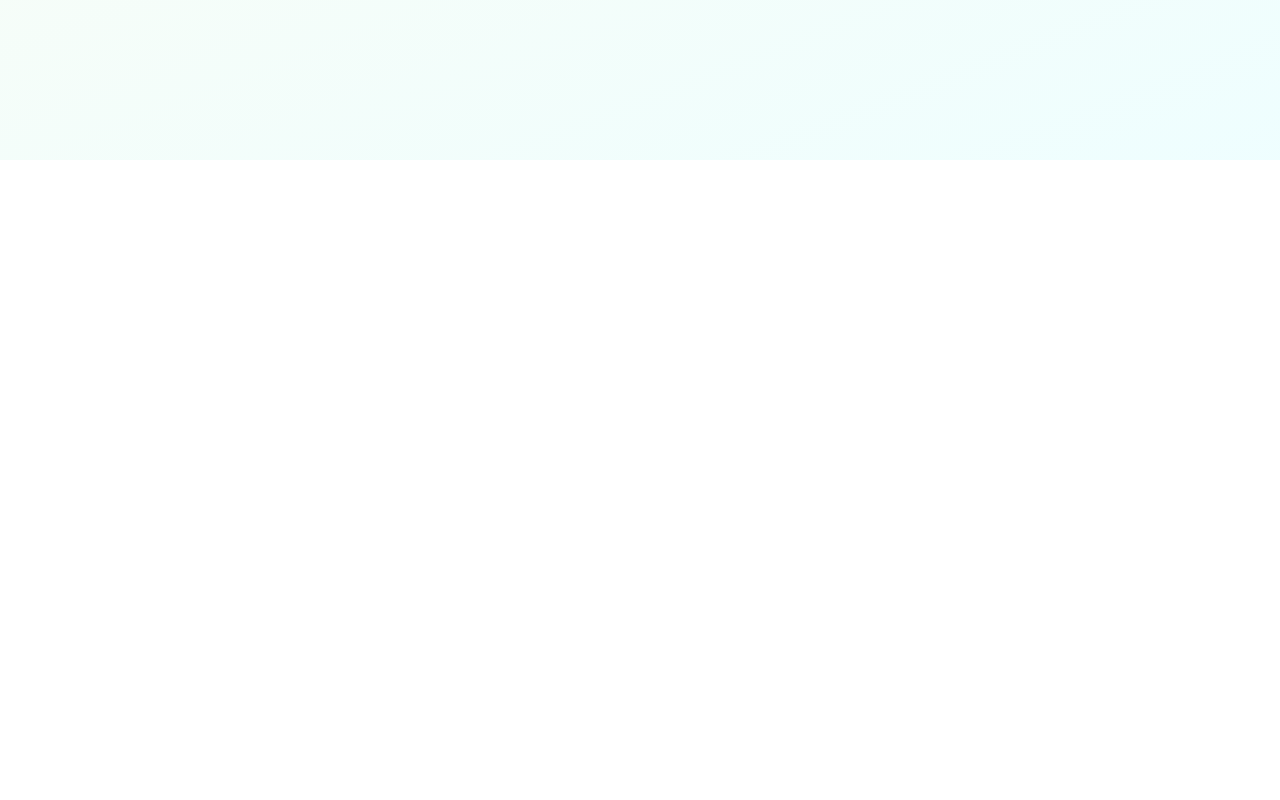
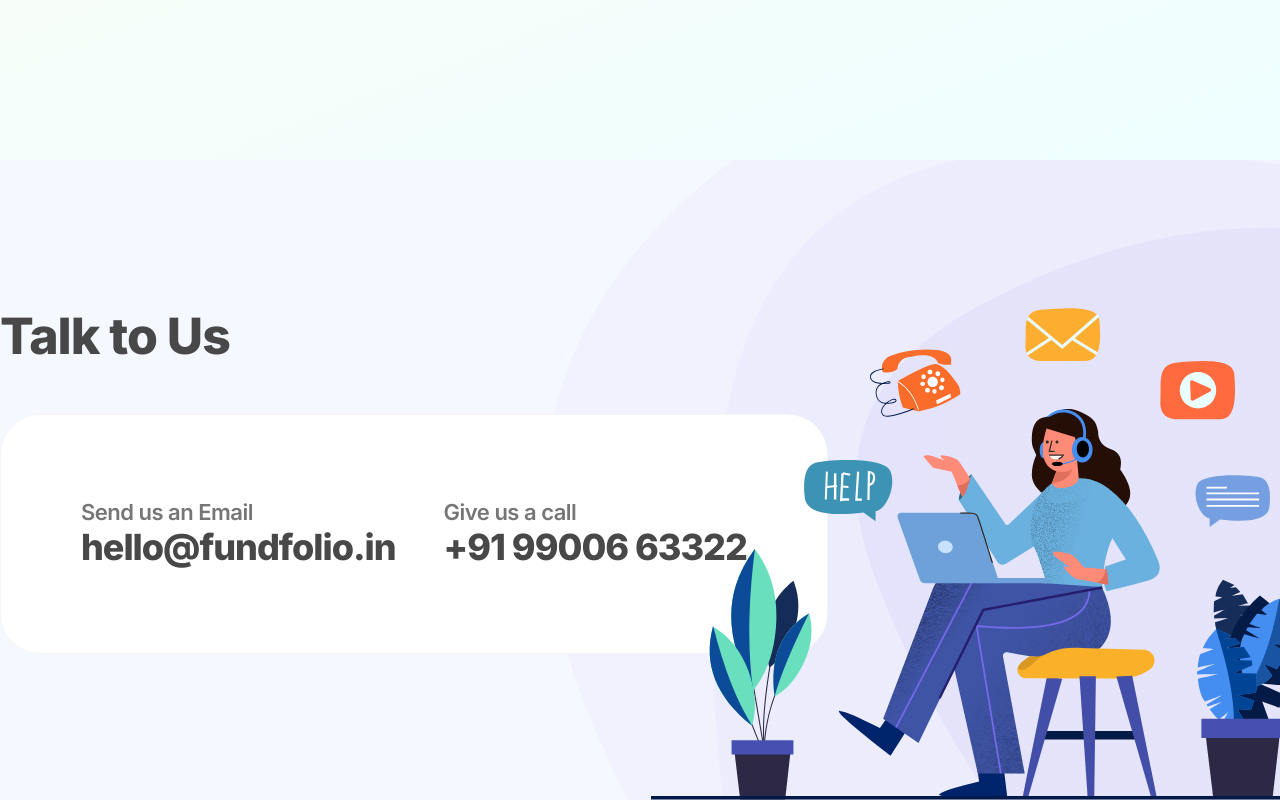
Before and after one commit to nihalavulan/marketfeed-assignment, a Next.js app: page / in a window 1280 px wide. Shown: the part 5258-6058 px from the top of the page. Before the commit the page ends 5418 px from the top, so only its background shows below. Built offline with nearby package versions, Linux system fonts and the light colour scheme.

Commit message:
Contact us section web completed

```diff
--- /dev/null
+++ b/components/ContactUs.js
@@ -0,0 +1,23 @@
+import React from "react";
+import ContactItem from "./common/ContactItem";
+import { StyledContactItem } from "./common/styled/ContactItem.styled";
+import { StyledContainer } from "./common/styled/Container.styled";
+import { StyledHeading } from "./common/styled/Heading.styled";
+import { StyledContactUsWrapper } from "./styled/ContactUs.styled";
+
+const ContactUs = () => {
+  return (
+    <StyledContactUsWrapper>
+      <StyledContainer>
+        <StyledHeading>Talk to Us</StyledHeading>
+        <div>
+          <ContactItem text={"Send us an Email"} value={"hello@fundfolio.in"} />
+          <ContactItem text={"Give us a call"} value={"+91 99006 63322"} />
+        </div>
+      </StyledContainer>
+      <img src="static/images/illustrations/ContactIllustration.svg" alt="" />
+    </StyledContactUsWrapper>
+  );
+};
+
+export default ContactUs;
--- /dev/null
+++ b/components/common/ContactItem.js
@@ -0,0 +1,13 @@
+import React from "react";
+import { StyledContactItem } from "./styled/ContactItem.styled";
+
+const ContactItem = ({ text, value }) => {
+  return (
+    <StyledContactItem>
+      <h6>{text}</h6>
+      <h3>{value}</h3>
+    </StyledContactItem>
+  );
+};
+
+export default ContactItem;
--- /dev/null
+++ b/components/common/styled/ContactItem.styled.js
@@ -0,0 +1,20 @@
+import styled from "styled-components";
+
+export const StyledContactItem = styled.div`
+  display: flex;
+  flex-direction: column;
+  text-align: left;
+  h6 {
+    color: ${({ theme }) => theme.text.lightText};
+    font-size: 22px;
+    line-height: 26px;
+    letter-spacing: -0.5px;
+    font-weight: 600;
+  }
+  h3 {
+    color: ${({ theme }) => theme.text.darkText};
+    font-size: 36px;
+    letter-spacing: -1px;
+    font-weight: 800;
+  }
+`;
--- /dev/null
+++ b/components/styled/ContactUs.styled.js
@@ -0,0 +1,40 @@
+import styled from "styled-components";
+
+export const StyledContactUsWrapper = styled.div`
+  width: 100%;
+  height: 40rem;
+  background-color: #f6f8ff;
+  position: relative;
+  background-image: url("static/images/illustrations/ContactBg.svg");
+  background-repeat: no-repeat;
+  background-size: cover;
+
+  & > img {
+    position: absolute;
+    right: 0;
+    bottom: 0;
+  }
+
+  & > div {
+    display: flex;
+    flex-direction: column;
+    align-items: flex-start;
+    justify-content: center;
+    height: 100%;
+    gap: 3rem;
+
+    & > div {
+      background-color: #fff;
+      border: 1px solid rgba(0, 0, 0, 0.04);
+      border-radius: 40px;
+      padding: 4rem;
+      width: 60%;
+      height: 15rem;
+
+      display: flex;
+      justify-content: space-evenly;
+      gap: 2rem;
+      align-items: center;
+    }
+  }
+`;
--- a/pages/index.js
+++ b/pages/index.js
@@ -1,5 +1,6 @@
 import About from "../components/About";
 import Layout from "../components/common/Layout";
+import ContactUs from "../components/ContactUs";
 import Faq from "../components/Faq";
 import Features from "../components/Features";
 import Hero from "../components/Hero";
@@ -18,6 +19,7 @@
         <Programs />
         <Process />
         <Faq />
+        <ContactUs />
       </Layout>
     </>
   );
```
Also changed, not shown: public/static/images/illustrations/ContactBg.svg (added), public/static/images/illustrations/ContactIllustration.svg (added).
